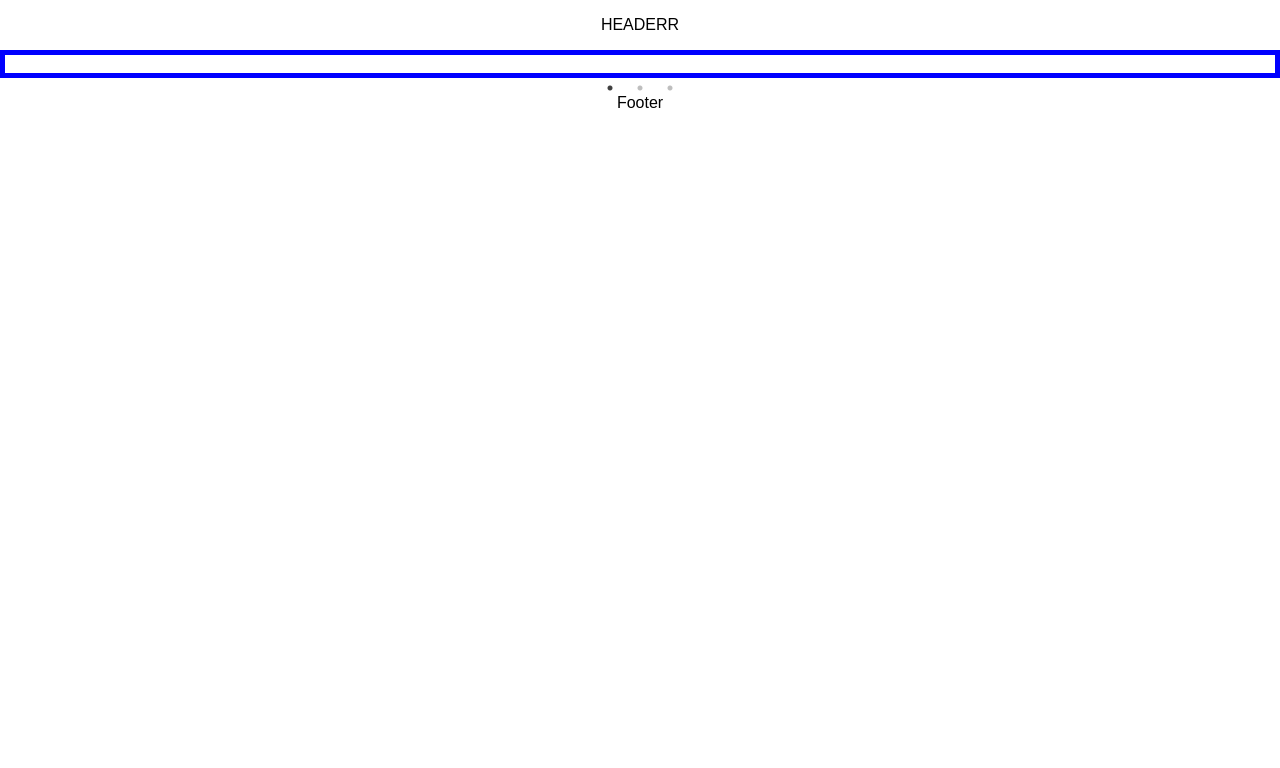
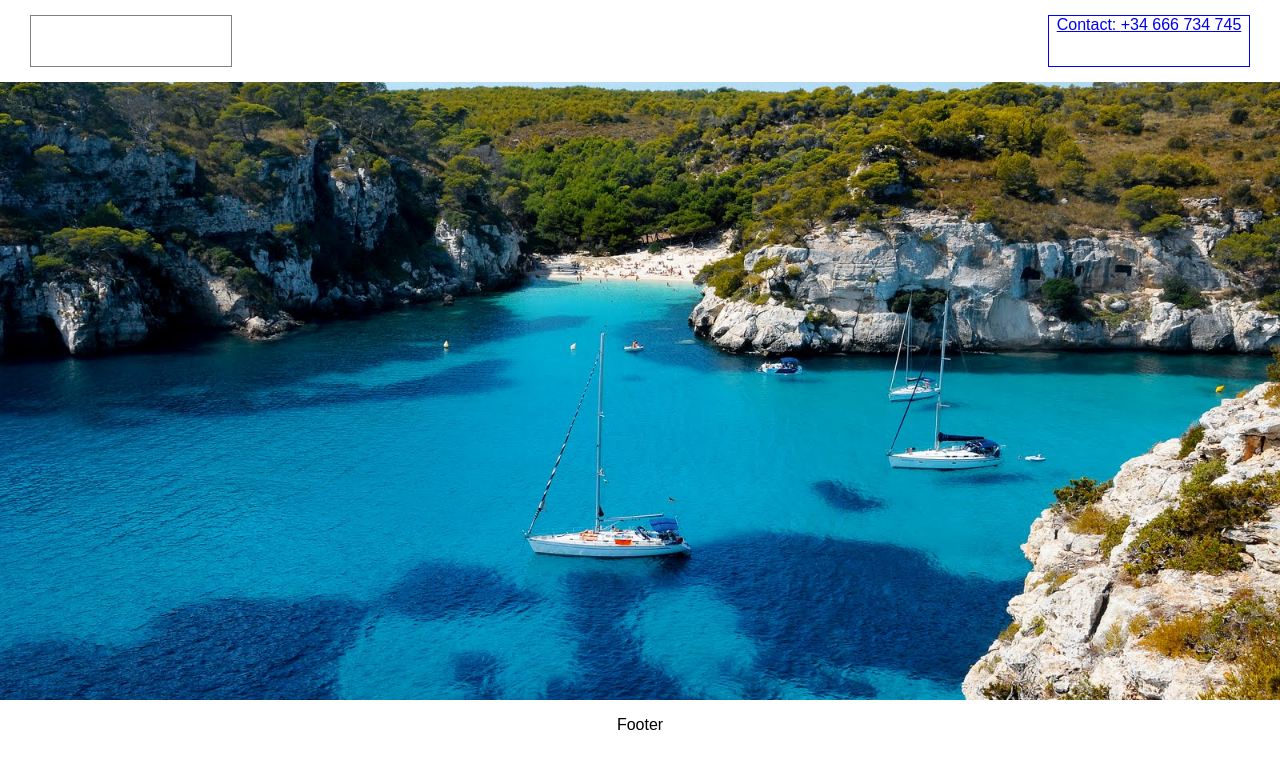
Before and after one commit to jesustorres38/ventum, a React (Create React App) app: page / in a window 1280 px wide. Shown: the top 768 px of the page. Built offline with nearby package versions, Linux system fonts and the light colour scheme.

Commit message:
working on navbar

```diff
--- a/src/components/Header/Header.js
+++ b/src/components/Header/Header.js
@@ -5,7 +5,21 @@ class Header extends Component {
   render() {
     return (
       <div className="Header">
-        <p>HEADERR</p>
+        <div className="Navbar_Desktop">
+          <div className="Navbar_Logo">
+
+          </div>
+
+          <div className="Navbar_Content">
+            <div className="contacto">
+              <a href="tel:666734745">Contact: <span>+34 666 734 745</span></a>
+            </div>
+            <div className="links">
+
+            </div>
+          </div>
+
+        </div>
       </div>
     );
   }
--- a/src/components/Header/_Header.scss
+++ b/src/components/Header/_Header.scss
@@ -0,0 +1,28 @@
+.Header{
+    width: 100%;
+    position: fixed;
+    z-index: 1;
+
+    .Navbar_Desktop{
+
+        max-width: 1400px;
+        margin: 0 auto;
+        background-color: white;
+
+        padding: 15px 30px;
+        display: flex;
+        justify-content: space-between;
+
+        .Navbar_Logo{
+            border: 1px solid grey;
+            height: 50px;
+            width: 200px;
+        }
+
+        .Navbar_Content{
+            border: 1px solid blue;
+            height: 50px;
+            width: 200px;
+        }
+    }
+}
--- a/src/components/Home/Home.js
+++ b/src/components/Home/Home.js
@@ -2,15 +2,12 @@ import React, { Component } from 'react';
 // import { Link } from 'react-router-dom';
 import Slider from '../Slider/Slider';
 
-// import './App.css';
 
 class Home extends Component {
   render() {
     return (
       <div className="Home">
-        <div className="Slider_Container">
           <Slider />
-        </div>
       </div>
     );
   }
--- a/src/components/Home/_Home.scss
+++ b/src/components/Home/_Home.scss
@@ -1,8 +1,5 @@
 .Home{
-    .Slider_Container{
-        border: 5px solid blue;
-    }
-    a{
-        color: red;
-    }
+    max-width: 1400px;
+    margin: 0 auto;
+    overflow: hidden;
 }
--- a/src/components/Slider/Slider.js
+++ b/src/components/Slider/Slider.js
@@ -21,13 +21,10 @@ class Slider extends Component {
         return (
           <SliderSlick {...settings}>
             <div className="slide_1">
-                {/* <img src='/images/1.jpg' alt="Ventum Barcelona Slider-1" /> */}
             </div>
-            <div>
-                {/* <img src='/images/2.jpg' alt="Ventum Barcelona Slider-2" /> */}
+            <div className="slide_2">
             </div>
-            <div>
-                {/* <img src='/images/3.jpg' alt="Ventum Barcelona Slider-3" /> */}
+            <div className="slide_3">
             </div>
           </SliderSlick>
         );
--- a/src/components/Slider/_Slider.scss
+++ b/src/components/Slider/_Slider.scss
@@ -1,15 +1,29 @@
 .slides{
     .slick-list{
 
-        max-height: 100vh;
+        max-height: 700px;
 
         .slick-slide{
+
             .slide_1{
-                background-image: url("/images/1.jpg");
+                background: url('/images/1.jpg') no-repeat center center;
+                background-size: cover;
+                background-color: red;
+                height: 700px;
             }
-            img{
-                width: 100%;
+            .slide_2{
+                background: url('/images/2.jpg') no-repeat center center;
+                background-size: cover;
+                background-color: red;
+                height: 700px;
             }
+            .slide_3{
+                background: url('/images/3.jpg') no-repeat center center;
+                background-size: cover;
+                background-color: red;
+                height: 700px;
+            }
+
         }
     }
 }
--- a/src/index.css
+++ b/src/index.css
@@ -3,21 +3,51 @@
 .App {
   text-align: center; }
 
-.Home .Slider_Container {
-  border: 5px solid blue; }
+.Header {
+  width: 100%;
+  position: fixed;
+  z-index: 1; }
+  .Header .Navbar_Desktop {
+    max-width: 1400px;
+    margin: 0 auto;
+    background-color: white;
+    padding: 15px 30px;
+    display: flex;
+    justify-content: space-between; }
+    .Header .Navbar_Desktop .Navbar_Logo {
+      border: 1px solid grey;
+      height: 50px;
+      width: 200px; }
+    .Header .Navbar_Desktop .Navbar_Content {
+      border: 1px solid blue;
+      height: 50px;
+      width: 200px; }
 
-.Home a {
-  color: red; }
+.Home {
+  max-width: 1400px;
+  margin: 0 auto;
+  overflow: hidden; }
 
 .Prices a {
   color: yellow; }
 
 .slides .slick-list {
-  max-height: 100vh; }
+  max-height: 700px; }
   .slides .slick-list .slick-slide .slide_1 {
-    background-image: url("/images/1.jpg"); }
-  .slides .slick-list .slick-slide img {
-    width: 100%; }
+    background: url("/images/1.jpg") no-repeat center center;
+    background-size: cover;
+    background-color: red;
+    height: 700px; }
+  .slides .slick-list .slick-slide .slide_2 {
+    background: url("/images/2.jpg") no-repeat center center;
+    background-size: cover;
+    background-color: red;
+    height: 700px; }
+  .slides .slick-list .slick-slide .slide_3 {
+    background: url("/images/3.jpg") no-repeat center center;
+    background-size: cover;
+    background-color: red;
+    height: 700px; }
 
 body {
   margin: 0;
```
